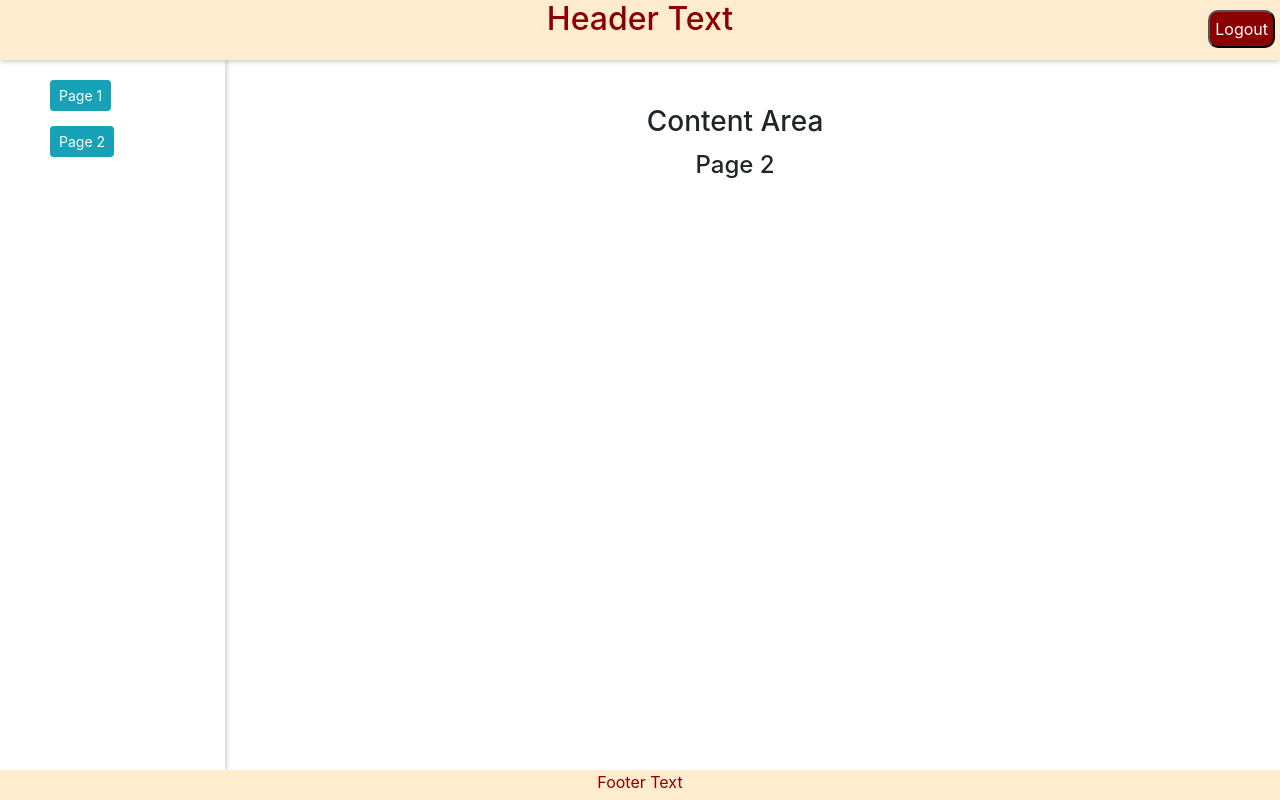
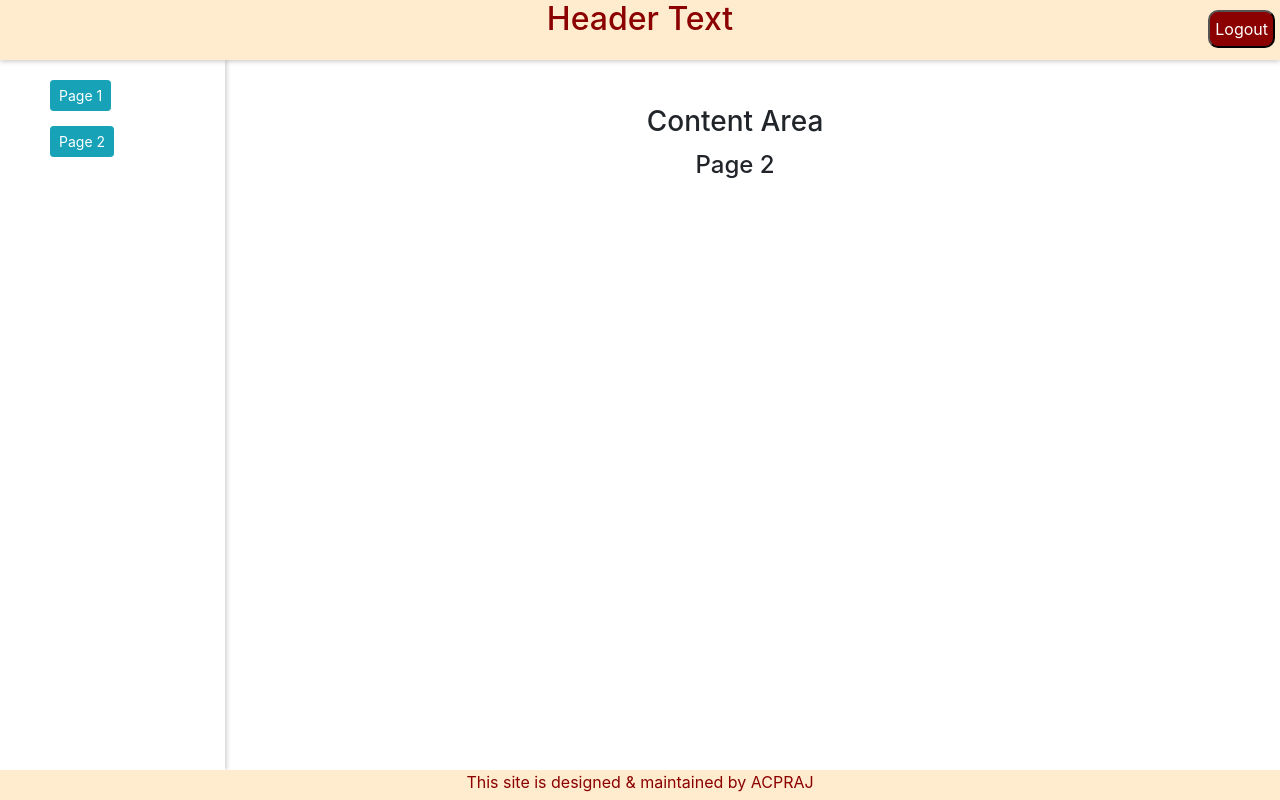
Before and after one commit to ACPRAJ/React-Samples, a React (Create React App) app in the folder simple-multipage-app/: page /ChildPage2 in a window 1280 px wide. Both pictures are taken after a click on the button "Login". Built offline with nearby package versions, Linux system fonts and the light colour scheme.

Commit message:
Modified the footer text

```diff
--- a/simple-multipage-app/src/App.css
+++ b/simple-multipage-app/src/App.css
@@ -77,7 +77,7 @@
 }
 
 .logout-button:hover {
-  text-decoration: underline  ;
+  text-decoration: underline;
 }
 
 .login-div {
--- a/simple-multipage-app/src/Components/Footer.js
+++ b/simple-multipage-app/src/Components/Footer.js
@@ -5,7 +5,7 @@ class Footer extends Component {
   render() {
     return (
       <div className="footer-div">
-        <label className="footer-text">Footer Text</label>
+        <label className="footer-text">This site is designed & maintained by ACPRAJ</label>
       </div>
     );
   }
```
